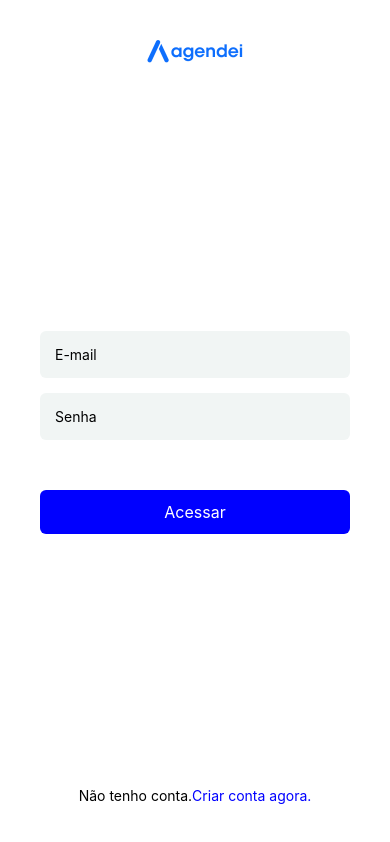
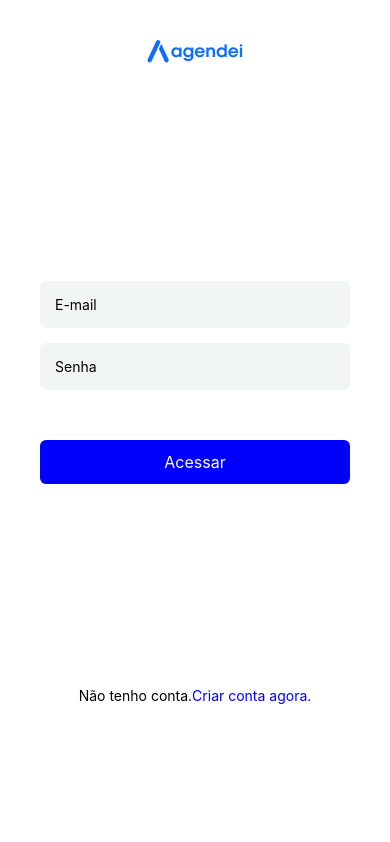
Before and after one commit to RafaelSaCa/agendei-mobile, a React Native app: screen / in a window 390 px wide. Built offline with nearby package versions, Linux system fonts and the light colour scheme.

Commit message:
feat: Style footer

```diff
--- a/src/screens/login/login.style.js
+++ b/src/screens/login/login.style.js
@@ -31,7 +31,8 @@ export const styles = {
    footer:{
      alignItems:"center",
      justifyContent: "center",
-     flexDirection:"row"
+     flexDirection:"row",
+     marginBottom: 100
    },
 
    footerLink:{
```
Also changed, not shown: 2 other files (tests, documents, lock files or other folders).
